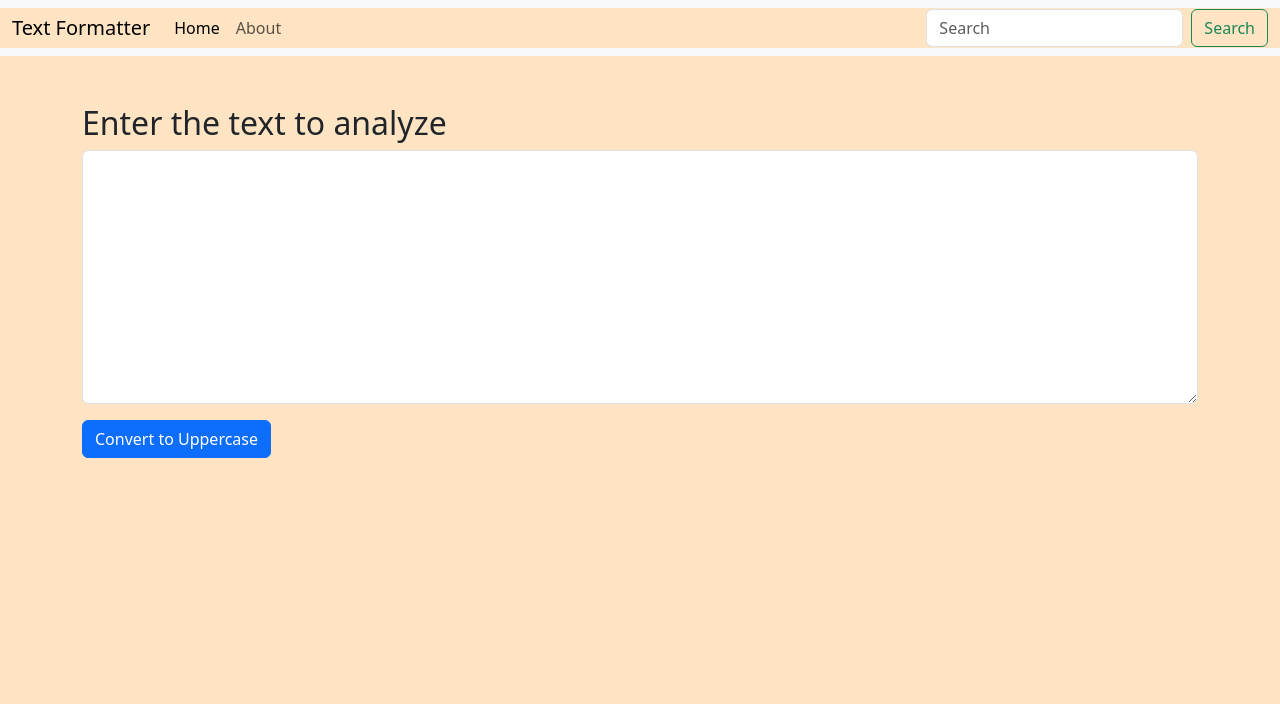
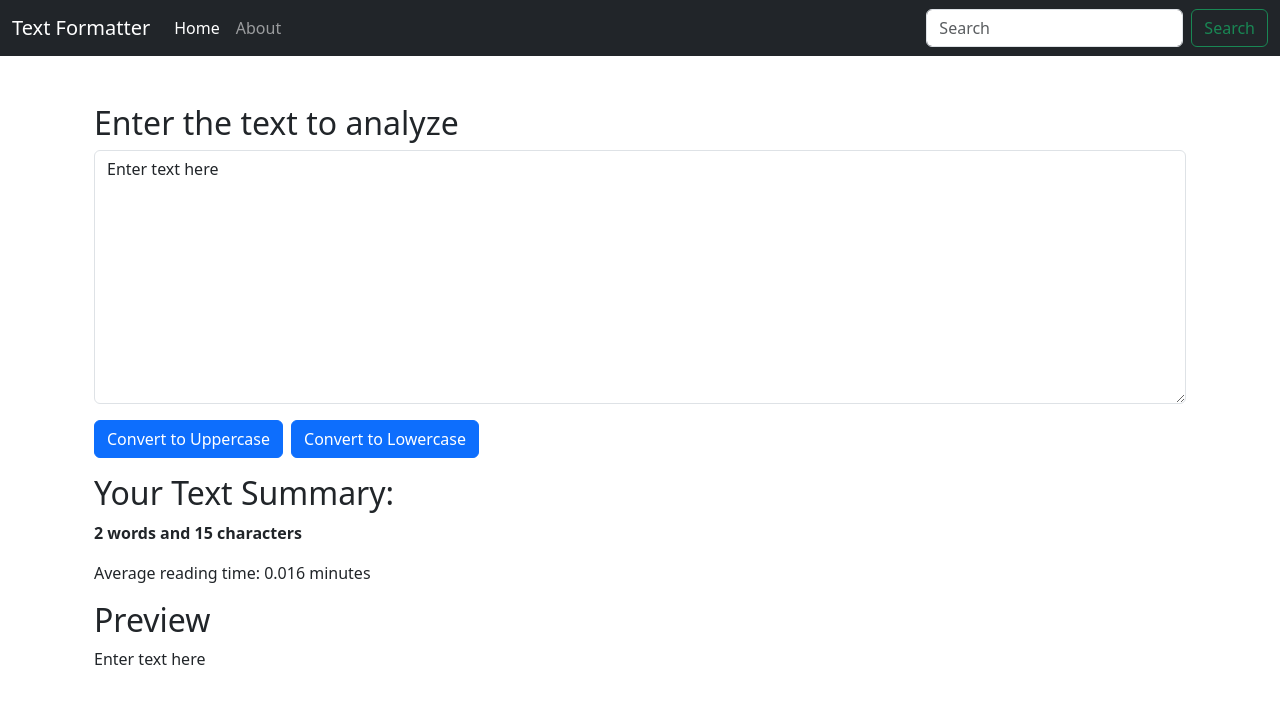
Before and after one commit to AmitHegde3/React, a React (Create React App) app: page / in a window 1280 px wide. Shown: the top 704 px of the page. Built offline with nearby package versions, Linux system fonts and the light colour scheme.

Commit message:
Update Hooks

```diff
--- a/src/components/Navbar.js
+++ b/src/components/Navbar.js
@@ -1,11 +1,11 @@
-import React from 'react'
+import React from "react";
 // rfc -> react function based component
-import PropTypes from 'prop-types'
+import PropTypes from "prop-types";
 // impt ->import prop types
 
 export default function Navbar(props) {
   return (
-    <nav className="navbar navbar-expand-lg bg-body-tertiary">
+    <nav className="navbar navbar-expand-lg navbar-dark bg-dark">
       <div className="container-fluid">
         <a className="navbar-brand" href="/">
           {props.title}
@@ -48,18 +48,18 @@ export default function Navbar(props) {
         </div>
       </div>
     </nav>
-  )
+  );
 }
 
 // Identifying the type of props which is being sent from app.js
 Navbar.propTypes = {
-    title: PropTypes.string.isRequired,//Delete default props if using isRequired...
-    aboutText: PropTypes.string
-}
+  title: PropTypes.string.isRequired, //Delete default props if using isRequired...
+  aboutText: PropTypes.string,
+};
 
 // Adding default props so that when no prop is given default value will be taken
 
 Navbar.defaultProps = {
   title: "Default",
-    aboutText:"About"
-}
+  aboutText: "About",
+};
--- a/src/components/TextForm.js
+++ b/src/components/TextForm.js
@@ -1,14 +1,59 @@
-import React from "react";
+import React, { useState } from "react";
 
 export default function TextForm(props) {
+  // Hooks
+  // const [variable, function]
+  const [text, setText] = useState("Enter text here");
+
+  const handleUpClick = () => {
+    // console.log("Uppercase was clicked. The original text was: " + text);
+    let newText = text.toUpperCase();
+    setText(newText);
+  };
+
+  const handleLowClick = () => {
+    // console.log("Lowercase button was clicked. The orgonal text is: " + text);
+    let newText = text.toLowerCase();
+    setText(newText);
+  };
+  const handleOnChange = (event) => {
+    // console.log("On Change");
+    setText(event.target.value);
+  };
+
   return (
-    <div>
-      <h2>{props.heading}</h2>
-      <div className="mb-3">
-        <textarea className="form-control" id="myBox" rows="10">
-        </textarea>
-          </div>
-          <button className="btn btn-primary">Convert to Uppercase</button>
-    </div>
+    <>
+      <div className="container">
+        <h2>{props.heading}</h2>
+        <div className="mb-3">
+          <textarea
+            className="form-control"
+            id="myBox"
+            rows="10"
+            value={text}
+            onChange={handleOnChange}
+          ></textarea>
+        </div>
+        <button className="btn btn-primary" onClick={handleUpClick}>
+          Convert to Uppercase
+        </button>
+        <button className="btn btn-primary ms-2" onClick={handleLowClick}>
+          Convert to Lowercase
+        </button>
+      </div>
+      <div className="container mt-3">
+        <h2>Your Text Summary: </h2>
+        <p>
+          <b>
+            {text.split(" ").length - 1} words and {text.length} characters
+          </b>
+        </p>
+        <p>
+          Average reading time: {(text.split(" ").length - 1) * 0.008} minutes
+        </p>
+        <h2>Preview</h2>
+        <p>{text}</p>
+      </div>
+    </>
   );
 }
--- a/src/index.css
+++ b/src/index.css
@@ -1,3 +1,3 @@
-*{
-    background-color: bisque;
+* {
+  /* background-color: bisque; */
 }
```
Lines whose indentation alone changed are shown as unchanged.
